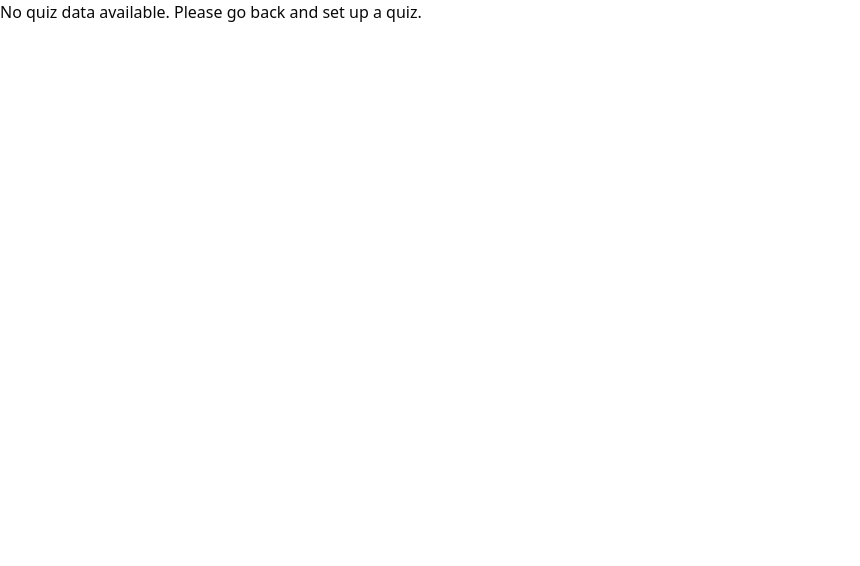
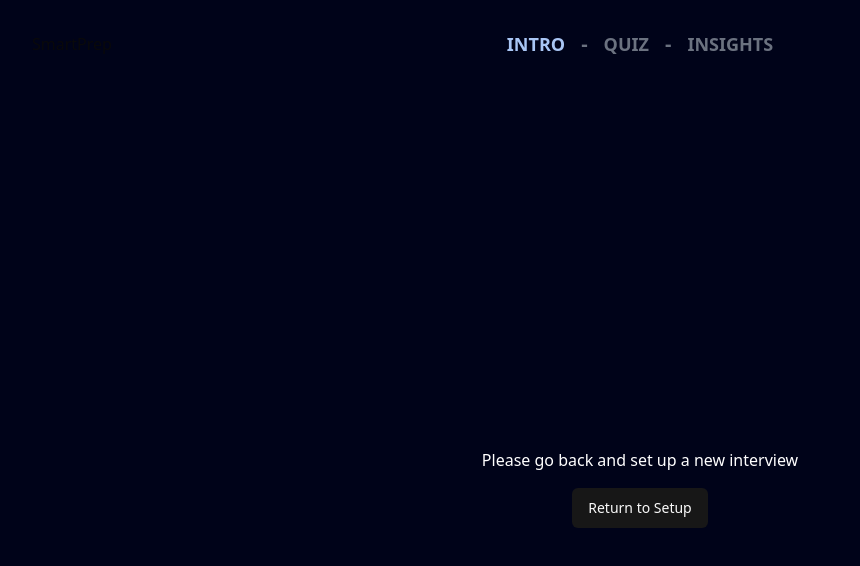
Before and after one commit to SmartPrepTeam/SmartPrep-AI-mock-Interview, a React (Vite) app in the folder frontend/: page /textual-interview in a window 1280 px wide. Shown: the top 566 px of the page, without its empty margins (0-860 px from the left). Built offline with nearby package versions, Linux system fonts and the light colour scheme; sample sign-in values are in the browser's storage; what zod-form-data would draw is missing.

Commit message:
add error screens

```diff
--- a/frontend/src/components/InterviewSetupForm.tsx
+++ b/frontend/src/components/InterviewSetupForm.tsx
@@ -1,5 +1,6 @@
 import { useFormik } from 'formik';
 import * as Yup from 'yup';
+import { useEffect } from 'react';
 import { Jobs } from '@/data';
 import { useNavigate } from 'react-router-dom';
 import { useDispatch, useSelector } from 'react-redux';
@@ -56,6 +57,7 @@ export default function InterviewSetupForm() {
 
       try {
         const response = await generateQuestions(postData).unwrap();
+        console.log(response);
         dispatch(
           setTextInterviewData({
             questions: response.data.data.data,
--- a/frontend/src/components/NotFoundPage.tsx
+++ b/frontend/src/components/NotFoundPage.tsx
@@ -9,7 +9,7 @@ export default function NotFoundPage() {
   };
 
   return (
-    <div className="flex flex-col justify-center items-center text-center h-screen bg-black">
+    <div className="flex flex-col justify-center items-center text-center h-screen bg-black-100">
       <h1 className="text-8xl font-bold text-white transform transition duration-300 hover:scale-110">
         404
       </h1>
--- a/frontend/src/components/TextInterviewScore.tsx
+++ b/frontend/src/components/TextInterviewScore.tsx
@@ -5,9 +5,6 @@ import { RootState } from '../redux/store';
 
 const TextInterviewScore = () => {
   const scoreData = useSelector((state: RootState) => state.score.data);
-  if (!scoreData) {
-    return <div>No quiz data available. Please go back and set up a quiz.</div>;
-  }
   let score =
     (scoreData?.Tone +
       scoreData.Accuracy +
--- a/frontend/src/components/TextQuestionContainer.tsx
+++ b/frontend/src/components/TextQuestionContainer.tsx
@@ -1,15 +1,38 @@
 import TextInterviewQuestion from './TextInterviewQuestion';
 import InterviewProgressNav from './InterviewProgressNav';
 import { useSelector } from 'react-redux';
-import { RootState } from '../redux/store';
-
+import { RootState } from '@/redux/store';
+import { useEffect } from 'react';
+import { Button } from '@/components/ui/button';
+import { useNavigate } from 'react-router-dom';
+import { activePage } from '@/features/activePageSlice';
+import { useDispatch } from 'react-redux';
 export default function TextQuestionContainer() {
+  const navigate = useNavigate();
+  const dispatch = useDispatch();
+  const handleFormNavigation = () => {
+    dispatch(activePage('intro'));
+    navigate('/textual-interview/setup');
+  };
   const { questions, interviewId } = useSelector(
     (state: RootState) => state.quiz
   );
-
+  useEffect(() => {
+    console.log(questions);
+    console.log(interviewId);
+  }, [questions, interviewId]);
   if (!interviewId || questions.length === 0) {
-    return <div>No quiz data available. Please go back and set up a quiz.</div>; //we can add a loading component or ay thing else
+    return (
+      <div className="bg-black-100">
+        <InterviewProgressNav />
+        <div className="text-white md:px-16 bg-black-100 min-h-screen w-full flex flex-col justify-center items-center">
+          <p>Please go back and set up a new interview</p>
+          <Button className="mt-4" onClick={handleFormNavigation}>
+            Return to Setup
+          </Button>
+        </div>
+      </div>
+    );
   }
 
   return (
--- a/frontend/src/components/TextScoreContainer.tsx
+++ b/frontend/src/components/TextScoreContainer.tsx
@@ -1,7 +1,30 @@
 import TextInterviewScore from './TextInterviewScore';
 import InterviewProgressNav from './InterviewProgressNav';
-
+import { useDispatch, useSelector } from 'react-redux';
+import { RootState } from '../redux/store';
+import { Button } from '@/components/ui/button';
+import { useNavigate } from 'react-router-dom';
+import { activePage } from '@/features/activePageSlice';
 const TextScoreContainer = () => {
+  const navigate = useNavigate();
+  const dispatch = useDispatch();
+  const handleFormNavigation = () => {
+    dispatch(activePage('intro'));
+    navigate('/textual-interview/setup');
+  };
+  const scoreData = useSelector((state: RootState) => state.score.data);
+  if (!scoreData) {
+    <div className="bg-black-100">
+      <InterviewProgressNav />
+      <div className="text-white md:px-16 bg-black-100 min-h-screen w-full flex flex-col justify-center items-center">
+        <p>Please go back and set up a new interview</p>
+        <Button className="mt-4" onClick={handleFormNavigation}>
+          Return to Setup
+        </Button>
+      </div>
+      ;
+    </div>;
+  }
   return (
     <div className="text-white md:px-16 bg-black-100 min-h-screen w-full">
       <InterviewProgressNav />
--- a/frontend/src/components/forms/LoginForm.tsx
+++ b/frontend/src/components/forms/LoginForm.tsx
@@ -9,12 +9,12 @@ import { useDispatch } from 'react-redux';
 import { setToken, setUserId } from '@/features/authSlice';
 const LoginForm = () => {
   const navigate = useNavigate();
+  const dispatch = useDispatch();
   const [login] = useLoginMutation();
   const handleLogin: SubmitHandler<FormFields> = async (data) => {
     try {
       const res = await login(data).unwrap();
       console.log(res);
-      const dispatch = useDispatch();
       dispatch(setToken(res.data.access_token));
       dispatch(setUserId(res.data.user_id));
       toast.success('Logged in Successfully');
--- a/frontend/src/features/apiSlice.ts
+++ b/frontend/src/features/apiSlice.ts
@@ -6,11 +6,12 @@ import {
   FetchBaseQueryError,
 } from '@reduxjs/toolkit/query';
 import { logout, setToken } from './authSlice';
+import { RootState } from '@/redux/store';
 const baseQuery = fetchBaseQuery({
   baseUrl: import.meta.env.VITE_BASE_URL,
   prepareHeaders: (headers, { getState }) => {
     // Retrieve token from sessionStorage or state
-    const token = (getState as any).auth.token;
+    const token = (getState() as RootState).auth.token;
 
     if (token) {
       headers.set('Authorization', `Bearer ${token}`);
--- a/frontend/src/router/index.tsx
+++ b/frontend/src/router/index.tsx
@@ -17,14 +17,14 @@ import { RootState } from '@/redux/store';
 const PrivateRoute = () => {
   const token = useSelector((state: RootState) => state.auth.token);
   if (!token) {
-    <Navigate to="/login" replace />;
+    return <Navigate to="/login" replace />;
   }
   return <Outlet />;
 };
 const PublicRoute = ({ children }: { children: ReactElement }) => {
   const token = useSelector((state: RootState) => state.auth.token);
   if (token) {
-    <Navigate to="home" replace />;
+    return <Navigate to="/home" replace />;
   }
   return children;
 };
```
